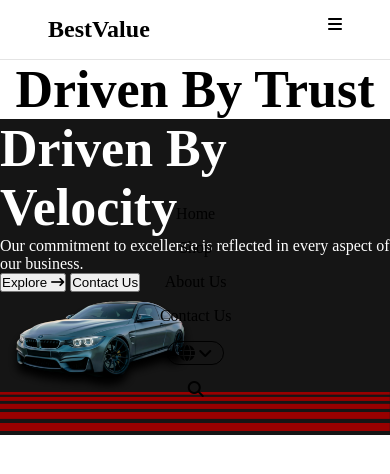
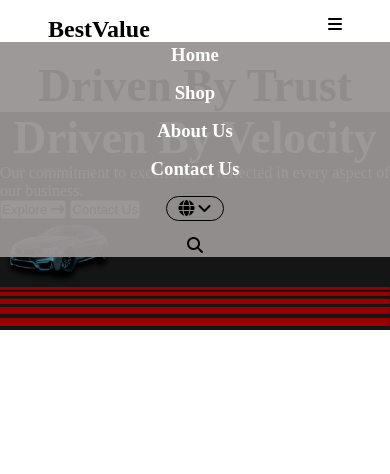
Before and after one commit to AnkurDutta21/car_dealership, a plain HTML site: page index.html in a window 390 px wide. Both pictures are taken after a click on the element 335 px from the left and 29 px from the top of the page. Drawn offline with Linux system fonts and the light colour scheme.

Commit message:
initial commit

```diff
--- a/assets/style.css
+++ b/assets/style.css
@@ -46,16 +46,17 @@ body {
     }
 
     .nav-links {
+        width: 100%;
         display: none;
         position: absolute;
         flex-direction: column;
-        top: 24vh;
-        left: 41vw;
+        top: 5%;
+        left: 0;
         align-items: center;
-        /* backdrop-filter: blur(8px);
-        background-color: rgba(255, 255, 255, 0.8);
-        padding: 20px;
-        border-radius: 10px; */
+        background-color: rgba(153, 148, 148, 0.95);
+    }
+    .nav-links h3{
+        color: #fff;
     }
     }
 
@@ -92,12 +93,12 @@ margin: auto;
     align-items: center;
     background-color: #151515;
 }
-.text-top{
-    font-size: 3.25rem;
+.text-top {
+    font-size: calc(2.35rem + 2vw);
     color: #000;
 }
 .text-bottom{
-    font-size: 3.25rem;
+    font-size: calc(2.35rem + 2vw);
     color: #fff;
 }
 .bnr-wrp{
@@ -108,15 +109,16 @@ margin: auto;
 
 }
 .hero-img{
-    width: 200px;
-    height: 100px;
+    width: 30%;
+    height: 60%;
 }
 .hero-img img{
     width: 100%;
     height: 100%;
+    object-fit: contain;
 }
 .red-lines{
-    width: 100vw;
+    width: 100%;
 }
 .red-lines img{
     width: 100%;
--- a/index.html
+++ b/index.html
@@ -21,10 +21,10 @@
                         <i class="fa-solid fa-bars"></i>
                     </div>
                     <div class="nav-links">
-                        <li>Home</li>
-                        <li>Shop</li>
-                        <li>About Us</li>
-                        <li>Contact Us</li>
+                        <li><h3>Home</h3></li>
+                        <li><h3>Shop</h3></li>
+                        <li><h3>About Us</h3></li>
+                        <li><h3>Contact Us</h3></li>
                         <li class="localization"><i class="fa-solid fa-globe"></i><i class="fa-solid fa-angle-down"></i>
                         </li>
                         <li class="search"><i class="fa-solid fa-magnifying-glass"></i></li>
```
